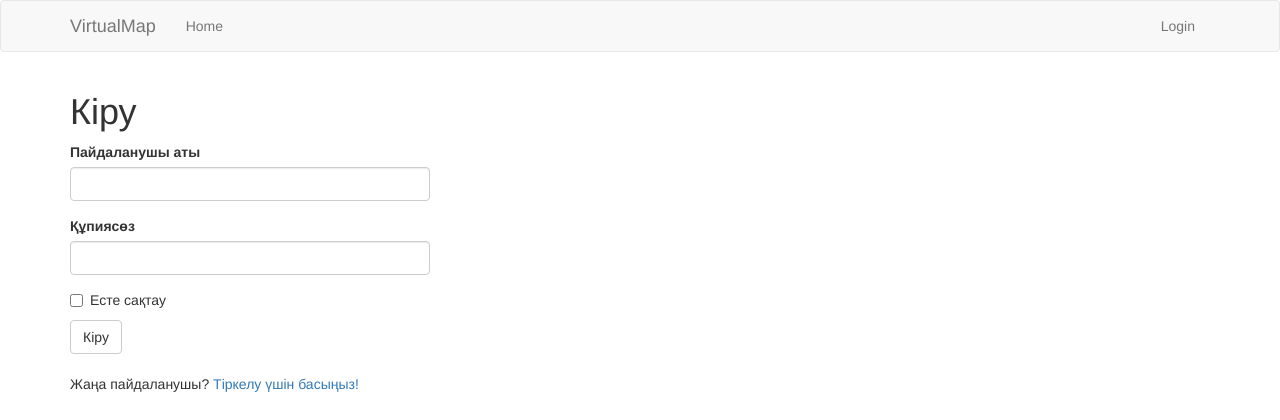
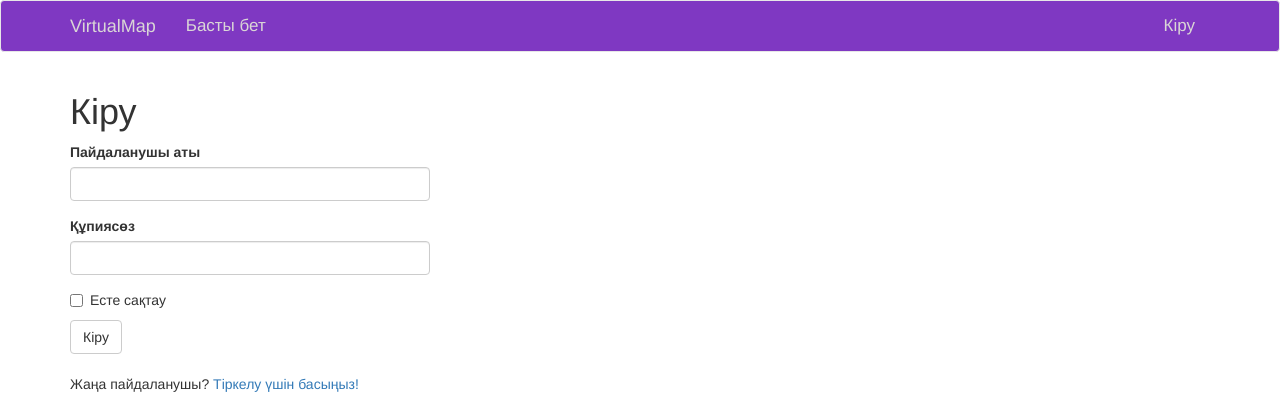
Before and after one commit to Dzhuks/virtualmap, a Flask app: a page that uses app/templates/base.html in a window 1280 px wide. Shown: the top 420 px of the page. Run offline with Flask 2, Linux system fonts and the light colour scheme; some libraries are stand-ins or nearby versions.

Commit message:
Некоторые изменения и исправление ошибок

```diff
--- a/app/main/templates/main/area.html
+++ b/app/main/templates/main/area.html
@@ -23,8 +23,3 @@
 
     {% include "main/_posts.html" %}
 {% endblock app_content %}
-
-{% block styles %}
-	{{super()}}
-	<link rel="stylesheet" href="{{url_for('static', filename='css/style.css')}}">
-{% endblock %}
--- a/app/main/templates/main/index.html
+++ b/app/main/templates/main/index.html
@@ -67,8 +67,3 @@
 
     {% include "main/_posts.html" %}
 {% endblock %}
-
-{% block styles %}
-	{{super()}}
-	<link rel="stylesheet" href="{{url_for('static', filename='css/style.css')}}">
-{% endblock %}
--- a/app/templates/base.html
+++ b/app/templates/base.html
@@ -18,14 +18,14 @@
             </div>
             <div class="collapse navbar-collapse" id="bs-example-navbar-collapse-1">
                 <ul class="nav navbar-nav">
-                    <li><a href="{{ url_for('main.index') }}">{{ _('Home') }}</a></li>
+                    <li><a href="{{ url_for('main.index') }}" class="header_elem">{{ _('Басты бет') }}</a></li>
                 </ul>
                 <ul class="nav navbar-nav navbar-right">
                     {% if current_user.is_anonymous %}
-                    <li><a href="{{ url_for('auth.login') }}">{{ _('Login') }}</a></li>
+                    <li><a href="{{ url_for('auth.login') }}" class="header_elem">{{ _('Кіру') }}</a></li>
                     {% else %}
-                    <li><a href="{{ url_for('main.user', username=current_user.username) }}">{{ _('Profile') }}</a></li>
-                    <li><a href="{{ url_for('auth.logout') }}">{{ _('Logout') }}</a></li>
+                    <li><a href="{{ url_for('main.user', username=current_user.username) }}" class="header_elem">{{ _('Парақша') }}</a></li>
+                    <li><a href="{{ url_for('auth.logout') }}" class="header_elem">{{ _('Шығу') }}</a></li>
                     {% endif %}
                 </ul>
             </div>
@@ -67,3 +67,8 @@
         }
     </script>
 {% endblock %}
+
+{% block styles %}
+	{{super()}}
+	<link rel="stylesheet" href="{{url_for('static', filename='css/style.css')}}">
+{% endblock %}
```
